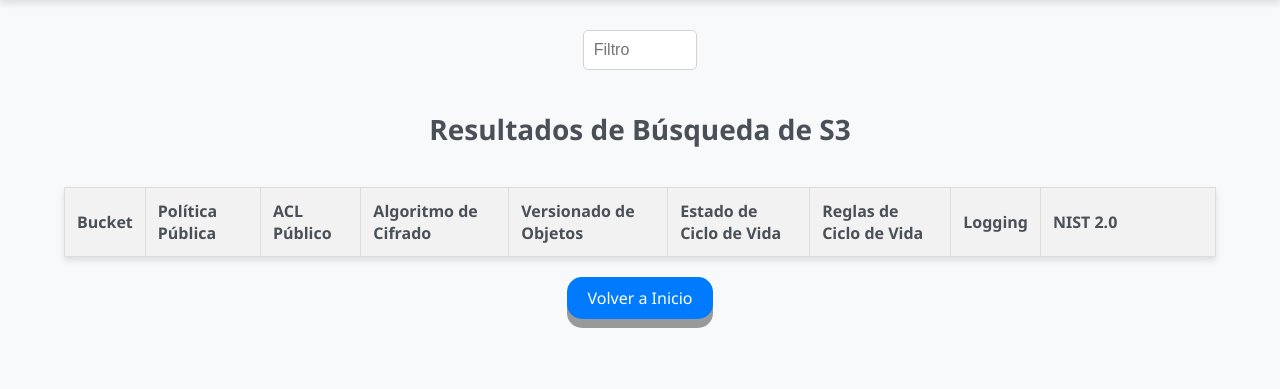
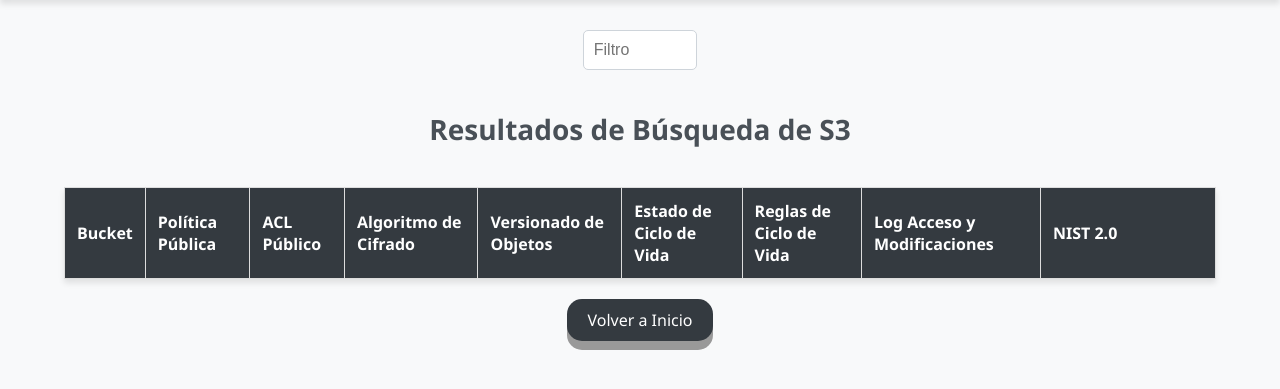
Before and after one commit to cryproot/CloudVigilant, a Flask app: page /buscar_s3 in a window 1280 px wide. Shown: the part 70-459 px from the top of the page. Run offline with Flask 3, Linux system fonts and the light colour scheme; data that the repository does not hold is empty.

Commit message:
Update resultados.html

```diff
--- a/templates/resultados.html
+++ b/templates/resultados.html
@@ -12,18 +12,18 @@
             display: flex;
             flex-direction: column;
             align-items: center;
-            background-color: #f8f9fa; /* Fondo gris claro para todo el cuerpo */
+            background-color: #f8f9fa;
             color: #495057;
         }
         header {
             width: 100%;
-            background-color: #343a40; /* Fondo gris oscuro para el header */
-            color: #ffffff; /* Texto blanco para el header */
+            background-color: #343a40;
+            color: #ffffff;
             padding: 10px 0;
             display: flex;
             align-items: center;
             justify-content: start;
-            box-shadow: 0 4px 6px rgba(0, 0, 0, 0.1); /* Sombra ligera debajo del header */
+            box-shadow: 0 4px 6px rgba(0, 0, 0, 0.1);
         }
         header img {
             height: 50px;
@@ -35,10 +35,10 @@
             margin-left: 10px;
         }
         header .name .cryp {
-            color: #ffc107; /* Color amarillo para 'cryp' */
+            color: #ffc107;
         }
         header .name .root {
-            color: #ffffff; /* Color blanco para 'root' */
+            color: #ffffff;
         }
         .filtro-barra {
             text-align: center;
@@ -49,31 +49,36 @@
             padding: 10px;
             width: 50%;
             margin-top: 10px;
-            border: 1px solid #ced4da; /* Borde gris claro para el input */
+            border: 1px solid #ced4da;
             border-radius: 5px;
             font-size: 16px;
-            box-sizing: border-box; /* Asegura que el padding no incremente el ancho */
+            box-sizing: border-box;
         }
         h1 {
-            margin-top: 20px; /* Espacio arriba del título */
+            margin-top: 20px;
             font-size: 28px;
         }
         table {
-            width: 90%; /* Ancho ajustado */
-            margin-top: 20px; /* Margen superior para separar del título */
+            width: 90%;
+            margin-top: 20px;
             border-collapse: collapse;
-            background-color: #ffffff; /* Fondo blanco para la tabla */
-            box-shadow: 0 4px 6px rgba(0, 0, 0, 0.1); /* Sombra leve */
+            background-color: #ffffff;
+            box-shadow: 0 4px 6px rgba(0, 0, 0, 0.1);
         }
         th, td {
             border: 1px solid #ddd;
-            padding: 12px; /* Padding aumentado para mejorar la legibilidad */
+            padding: 12px;
             text-align: left;
         }
         th {
-            background-color: #f2f2f2; /* Fondo gris claro para las celdas de encabezado */
+            background-color: #343a40;
+            color: #ffffff;
             font-weight: bold;
-            cursor: pointer; /* Cambia el cursor a pointer para indicar que es clickeable */
+            cursor: pointer;
+        }
+        th.sortable:hover {
+            background-color: #ffc107;
+            color: #343a40;
         }
         .boton {
             display: inline-block;
@@ -85,19 +90,20 @@
             text-decoration: none;
             outline: none;
             color: #fff;
-            background-color: #007bff; /* Azul */
+            background-color: #343a40;
             border: none;
             border-radius: 15px;
-            box-shadow: 0 9px #999; /* Sombra leve */
+            box-shadow: 0 9px #999;
             transition: background-color 0.3s ease;
         }
         .boton:hover {
-            background-color: #0056b3; /* Azul más oscuro al pasar el ratón */
+            background-color: #ffc107;
+            color: #343a40;
         }
         .boton:active {
-            background-color: #004da8; /* Azul más oscuro al hacer clic */
-            box-shadow: 0 5px #666; /* Sombra más corta */
-            transform: translateY(4px); /* Efecto de levantamiento */
+            background-color: #e0a800;
+            box-shadow: 0 5px #666;
+            transform: translateY(4px);
         }
         ul {
             margin: 0;
@@ -111,15 +117,15 @@
             margin-left: 20px;
         }
         .nist-true {
-            background-color: #d4edda; /* Verde claro */
+            background-color: #d4edda;
             color: #155724;
         }
         .nist-fall {
-            background-color: #f8d7da; /* Rojo claro */
+            background-color: #f8d7da;
             color: #721c24;
         }
         .nist-column {
-            width: 150px; /* Ancho mayor para la columna NIST 2.0 */
+            width: 150px;
         }
     </style>
 </head>
@@ -135,15 +141,15 @@
     <table id="myTable">
         <thead>
             <tr>
-                <th onclick="sortTable(0)">Bucket</th>
-                <th onclick="sortTable(1)">Política Pública</th>
-                <th onclick="sortTable(2)">ACL Público</th>
-                <th onclick="sortTable(3)">Algoritmo de Cifrado</th>
-                <th onclick="sortTable(4)">Versionado de Objetos</th>
-                <th onclick="sortTable(5)">Estado de Ciclo de Vida</th>
-                <th onclick="sortTable(6)">Reglas de Ciclo de Vida</th>
-                <th onclick="sortTable(7)">Logging</th> <!-- Nueva columna para Logging -->
-                <th class="nist-column" onclick="sortTable(8)">NIST 2.0</th> <!-- Última columna para NIST 2.0 -->
+                <th class="sortable" onclick="sortTable(0)">Bucket</th>
+                <th class="sortable" onclick="sortTable(1)">Política Pública</th>
+                <th class="sortable" onclick="sortTable(2)">ACL Público</th>
+                <th class="sortable" onclick="sortTable(3)">Algoritmo de Cifrado</th>
+                <th class="sortable" onclick="sortTable(4)">Versionado de Objetos</th>
+                <th class="sortable" onclick="sortTable(5)">Estado de Ciclo de Vida</th>
+                <th class="sortable" onclick="sortTable(6)">Reglas de Ciclo de Vida</th>
+                <th class="sortable" onclick="sortTable(7)">Log Acceso y Modificaciones</th>
+                <th class="nist-column sortable" onclick="sortTable(8)">NIST 2.0</th>
             </tr>
         </thead>
         <tbody>
@@ -190,7 +196,7 @@
                         No configurado
                     {% endif %}
                 </td>
-                <td>{{ "Sí" if resultado.logging_enabled else "No" }}</td> <!-- Datos de Logging -->
+                <td>{{ "Sí" if resultado.logging_enabled else "No" }}</td>
                 <td class="{{ 'nist-true' if resultado.nist_state == 'TRUE' else 'nist-fall' }}">{{ resultado.nist_state }}</td>
             </tr>
             {% endfor %}
@@ -234,7 +240,6 @@
             let table, rows, switching, i, x, y, shouldSwitch, dir, switchcount = 0;
             table = document.getElementById("myTable");
             switching = true;
-            // Establecer la dirección inicial del ordenamiento como ascendente
             dir = "asc";
 
             while (switching) {
@@ -243,7 +248,6 @@
 
                 for (i = 1; i < (rows.length - 1); i++) {
                     shouldSwitch = false;
-                    // Obtener los dos elementos a comparar
                     x = rows[i].getElementsByTagName("td")[columnIndex];
                     y = rows[i + 1].getElementsByTagName("td")[columnIndex];
 
@@ -261,10 +265,9 @@
                 }
 
                 if (shouldSwitch) {
-                    // Intercambiar las filas y marcar que se ha realizado un cambio
                     rows[i].parentNode.insertBefore(rows[i + 1], rows[i]);
                     switching = true;
-                    switchcount ++;
+                    switchcount++;
                 } else {
                     if (switchcount === 0 && dir === "asc") {
                         dir = "desc";
```
